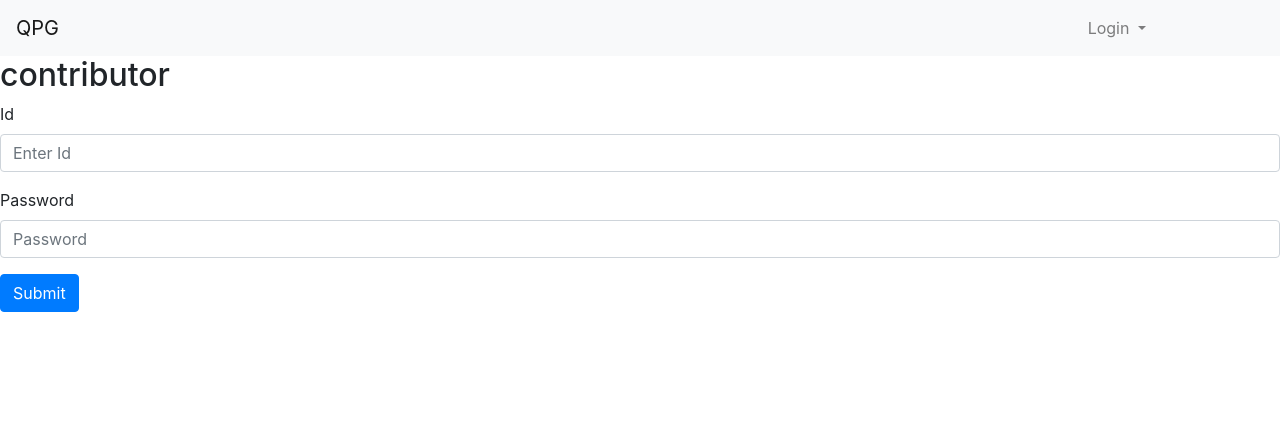
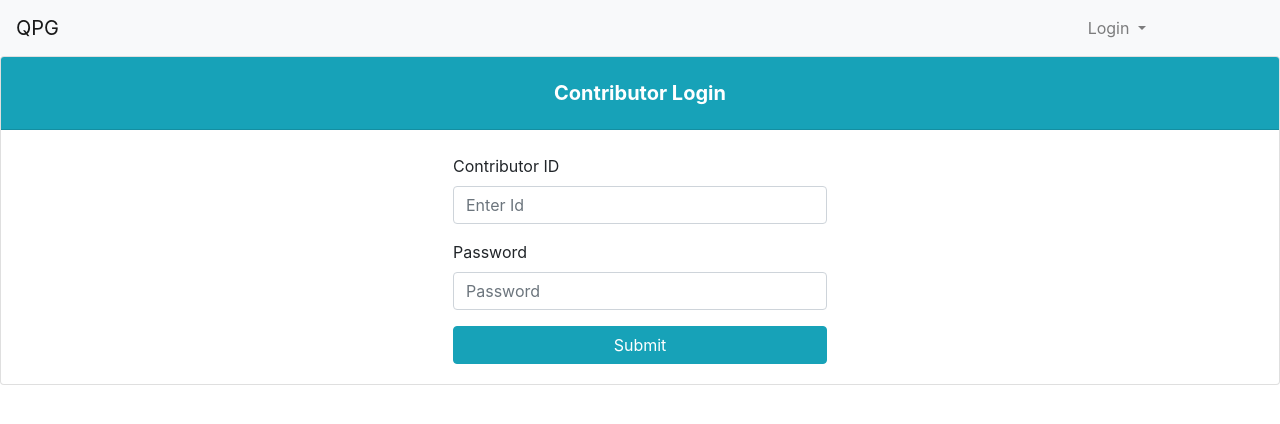
Before and after one commit to sxmeer/BEProject, an Angular app: page /contributors/login in a window 1280 px wide. Shown: the top 424 px of the page. Built offline with nearby package versions, Linux system fonts and the light colour scheme.

Commit message:
Added style to login forms

```diff
--- a/src/app/admin/adminlogin/adminlogin.component.html
+++ b/src/app/admin/adminlogin/adminlogin.component.html
@@ -1,12 +1,23 @@
-<h2>admin</h2>
+<!-- <h2>admin</h2> -->
+<div class="card">
+  <h5 class="card-header bg-info text-white text-center py-4">
+    <strong>Admin Login</strong>
+  </h5>
+  <div class="card-body px-lg-5 pt-0">
+    <div class="row mt-4">
+      <div class="col-md-4 mx-auto">
         <form (submit)="onSubmit()">
           <div class="form-group">
-    <label for="exampleInputEmail1">Id</label>
+            <label for="exampleInputEmail1">Admin ID</label>
             <input type="number" class="form-control" [(ngModel)]="user.id" name="id" placeholder="Enter Id">
           </div>
           <div class="form-group">
             <label for="exampleInputPassword1">Password</label>
             <input type="password" class="form-control" [(ngModel)]="user.password" name="password" placeholder="Password">
           </div>
-  <button type="submit" class="btn btn-primary">Submit</button>
+          <button type="submit" class="btn btn-info btn-block">Submit</button>
         </form>
+      </div>
+    </div>
+  </div>
+</div>
--- /dev/null
+++ b/src/app/app.component.css
@@ -0,0 +1,4 @@
+.display-page {
+  width: 100vw;
+}
+/* Need to fix styling here to prevent default behaviour of screen */
--- a/src/app/app.component.html
+++ b/src/app/app.component.html
@@ -1,5 +1,7 @@
-<app-navbar></app-navbar>
-<router-outlet></router-outlet>
+<div class="display-page">
+  <app-navbar></app-navbar>
+  <router-outlet></router-outlet>
+</div>
 <!-- <div class="container">
     <nav class="navbar navbar-expand-lg navbar-light bg-light">
         <a class="navbar-brand" routerLink="/">QuestionPaperGenerator</a>
--- a/src/app/app.component.ts
+++ b/src/app/app.component.ts
@@ -3,7 +3,8 @@ import { Subscription } from 'rxjs';
 
 @Component({
   selector: 'app-root',
-  templateUrl: './app.component.html'
+  templateUrl: './app.component.html',
+  styleUrls: ['./app.component.css']
 })
 export class AppComponent implements OnInit {
   // authenticated: Boolean;
--- a/src/app/contributors/contributorlogin/contributorlogin.component.html
+++ b/src/app/contributors/contributorlogin/contributorlogin.component.html
@@ -1,12 +1,22 @@
-<h2>contributor</h2>
+<div class="card">
+  <h5 class="card-header bg-info text-white text-center py-4">
+    <strong>Contributor Login</strong>
+  </h5>
+  <div class="card-body px-lg-5 pt-0">
+    <div class="row mt-4">
+      <div class="col-md-4 mx-auto">
         <form (submit)="onSubmit()">
           <div class="form-group">
-    <label for="exampleInputEmail1">Id</label>
+            <label for="exampleInputEmail1">Contributor ID</label>
             <input type="number" class="form-control" [(ngModel)]="user.id" name="id" placeholder="Enter Id">
           </div>
           <div class="form-group">
             <label for="exampleInputPassword1">Password</label>
             <input type="password" class="form-control" [(ngModel)]="user.password" name="password" placeholder="Password">
           </div>
-  <button type="submit" class="btn btn-primary">Submit</button>
+          <button type="submit" class="btn btn-info btn-block">Submit</button>
         </form>
+      </div>
+    </div>
+  </div>
+</div>
--- a/src/app/navbar/navbar.component.html
+++ b/src/app/navbar/navbar.component.html
@@ -1,4 +1,4 @@
-<nav class="navbar navbar-expand-lg navbar-light bg-light">
+<nav class="navbar navbar-expand-lg navbar-light bg-light navbar-default navbar-fixed-top">
   <a class="navbar-brand" routerLink="/" disabled>QPG</a>
   <button class="navbar-toggler" type="button" data-toggle="collapse" data-target="#navbarNavDropdown" aria-controls="navbarNavDropdown"
     aria-expanded="false" aria-label="Toggle navigation">
@@ -20,10 +20,10 @@
         <div class="dropdown-menu" aria-labelledby="navbarDropdownMenuLink">
           <!-- after admin login redirect to admin page -->
           <a class="dropdown-item" routerLink="/admin/login">Admin</a>
+          <!-- Enable when admin allows using ngIf -->
+          <a class="dropdown-item" routerLink="/contributors/login">Contributor</a>
           <!-- Enable only when the admin allows to validate using ngIf -->
           <a class="dropdown-item" routerLink="/validators/login">Validator</a>
-          <!-- Enable when admin allows using ngIf -->
-          <a class="dropdown-item" routerLink="/contributors/login">Contributor</a>
         </div>
       </li>
     </ul>
--- a/src/app/validators/validatorlogin/validatorlogin.component.html
+++ b/src/app/validators/validatorlogin/validatorlogin.component.html
@@ -1,12 +1,22 @@
-<h2>validator</h2>
+<div class="card">
+  <h5 class="card-header bg-info text-white text-center py-4">
+    <strong>Validator Login</strong>
+  </h5>
+  <div class="card-body px-lg-5 pt-0">
+    <div class="row mt-4">
+      <div class="col-md-4 mx-auto">
         <form (submit)="onSubmit()">
           <div class="form-group">
-    <label for="exampleInputEmail1">Id</label>
+            <label for="exampleInputEmail1">Validator ID</label>
             <input type="number" class="form-control" [(ngModel)]="user.id" name="id" placeholder="Enter Id">
           </div>
           <div class="form-group">
             <label for="exampleInputPassword1">Password</label>
             <input type="password" class="form-control" [(ngModel)]="user.password" name="password" placeholder="Password">
           </div>
-  <button type="submit" class="btn btn-primary">Submit</button>
+          <button type="submit" class="btn btn-info btn-block">Submit</button>
         </form>
+      </div>
+    </div>
+  </div>
+</div>
--- a/src/index.html
+++ b/src/index.html
@@ -1,30 +1,59 @@
-<!doctype html>
+<!DOCTYPE html>
 <html lang="en">
-
   <head>
-  <meta charset="utf-8">
+    <meta charset="utf-8" />
     <title>Question Paper Generator</title>
     <style>
-  html, body {
-    overflow-x: hidden;
+      html,
+      body {
+        /* overflow-x: hidden; */
         width: 100vw;
+        /* max-height: -webkit-fill-available; */
+  /* overflow: hidden; */
+        /* overflow-y: auto; */
+        scroll-behavior: smooth;
+      }
+
+      /* Adding style to scrollbar */
+      body::-webkit-scrollbar-track {
+        display: none;
+      }
+
+      body::-webkit-scrollbar {
+        display: none;
+      }
+
+      body::-webkit-scrollbar-thumb {
+        display: none;
       }
     </style>
-  <base href="/">
-  <link rel="stylesheet" href="https://stackpath.bootstrapcdn.com/bootstrap/4.1.3/css/bootstrap.min.css" integrity="sha384-MCw98/SFnGE8fJT3GXwEOngsV7Zt27NXFoaoApmYm81iuXoPkFOJwJ8ERdknLPMO"
-    crossorigin="anonymous">
-    <script src="https://code.jquery.com/jquery-3.3.1.slim.min.js" integrity="sha384-q8i/X+965DzO0rT7abK41JStQIAqVgRVzpbzo5smXKp4YfRvH+8abtTE1Pi6jizo"
-    crossorigin="anonymous"></script>
-  <script src="https://cdnjs.cloudflare.com/ajax/libs/popper.js/1.14.3/umd/popper.min.js" integrity="sha384-ZMP7rVo3mIykV+2+9J3UJ46jBk0WLaUAdn689aCwoqbBJiSnjAK/l8WvCWPIPm49"
-    crossorigin="anonymous"></script>
-  <script src="https://stackpath.bootstrapcdn.com/bootstrap/4.1.3/js/bootstrap.min.js" integrity="sha384-ChfqqxuZUCnJSK3+MXmPNIyE6ZbWh2IMqE241rYiqJxyMiZ6OW/JmZQ5stwEULTy"
-    crossorigin="anonymous"></script>
-  <meta name="viewport" content="width=device-width, initial-scale=1">
-  <link rel="icon" type="image/x-icon" href="favicon.ico">
+    <base href="/" />
+    <link
+      rel="stylesheet"
+      href="https://stackpath.bootstrapcdn.com/bootstrap/4.1.3/css/bootstrap.min.css"
+      integrity="sha384-MCw98/SFnGE8fJT3GXwEOngsV7Zt27NXFoaoApmYm81iuXoPkFOJwJ8ERdknLPMO"
+      crossorigin="anonymous"
+    />
+    <script
+      src="https://code.jquery.com/jquery-3.3.1.slim.min.js"
+      integrity="sha384-q8i/X+965DzO0rT7abK41JStQIAqVgRVzpbzo5smXKp4YfRvH+8abtTE1Pi6jizo"
+      crossorigin="anonymous"
+    ></script>
+    <script
+      src="https://cdnjs.cloudflare.com/ajax/libs/popper.js/1.14.3/umd/popper.min.js"
+      integrity="sha384-ZMP7rVo3mIykV+2+9J3UJ46jBk0WLaUAdn689aCwoqbBJiSnjAK/l8WvCWPIPm49"
+      crossorigin="anonymous"
+    ></script>
+    <script
+      src="https://stackpath.bootstrapcdn.com/bootstrap/4.1.3/js/bootstrap.min.js"
+      integrity="sha384-ChfqqxuZUCnJSK3+MXmPNIyE6ZbWh2IMqE241rYiqJxyMiZ6OW/JmZQ5stwEULTy"
+      crossorigin="anonymous"
+    ></script>
+    <meta name="viewport" content="width=device-width, initial-scale=1" />
+    <link rel="icon" type="image/x-icon" href="favicon.ico" />
   </head>
 
   <body>
     <app-root></app-root>
   </body>
-
 </html>
```
Lines whose indentation alone changed are shown as unchanged.
